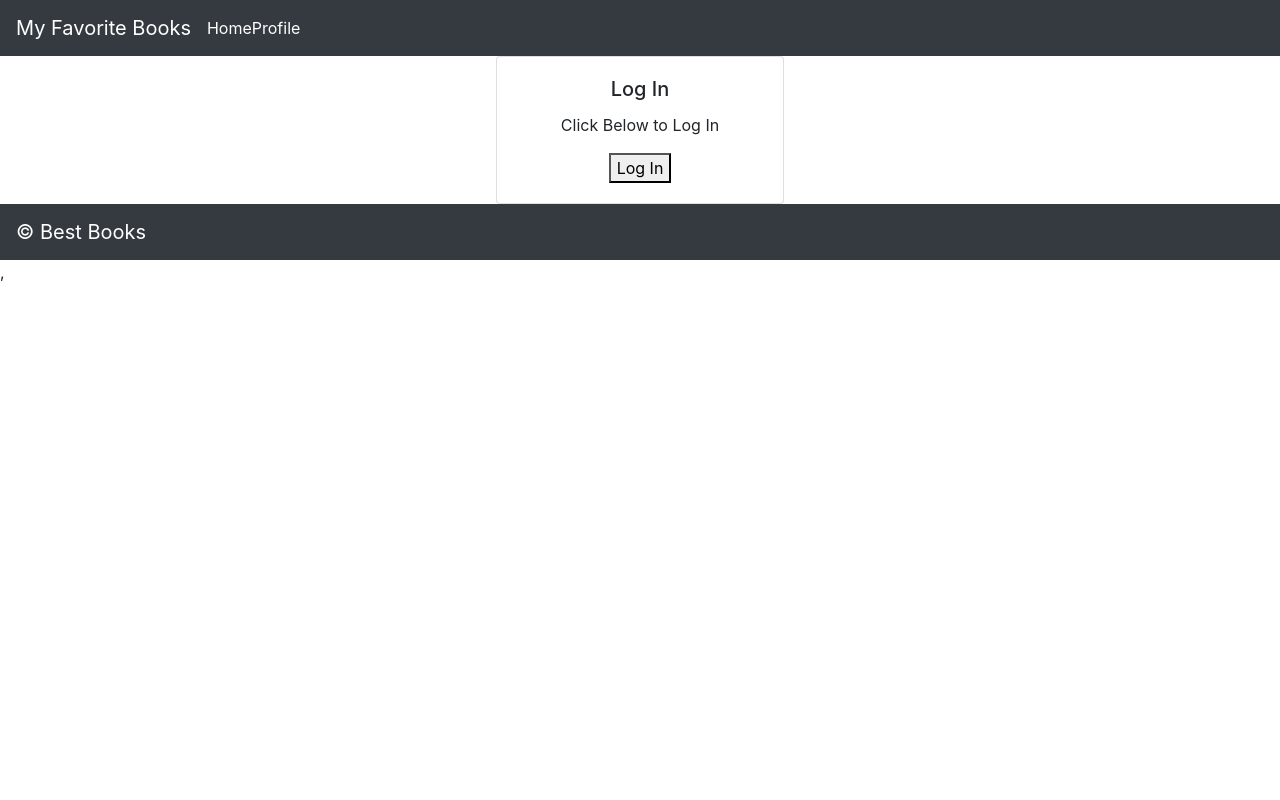
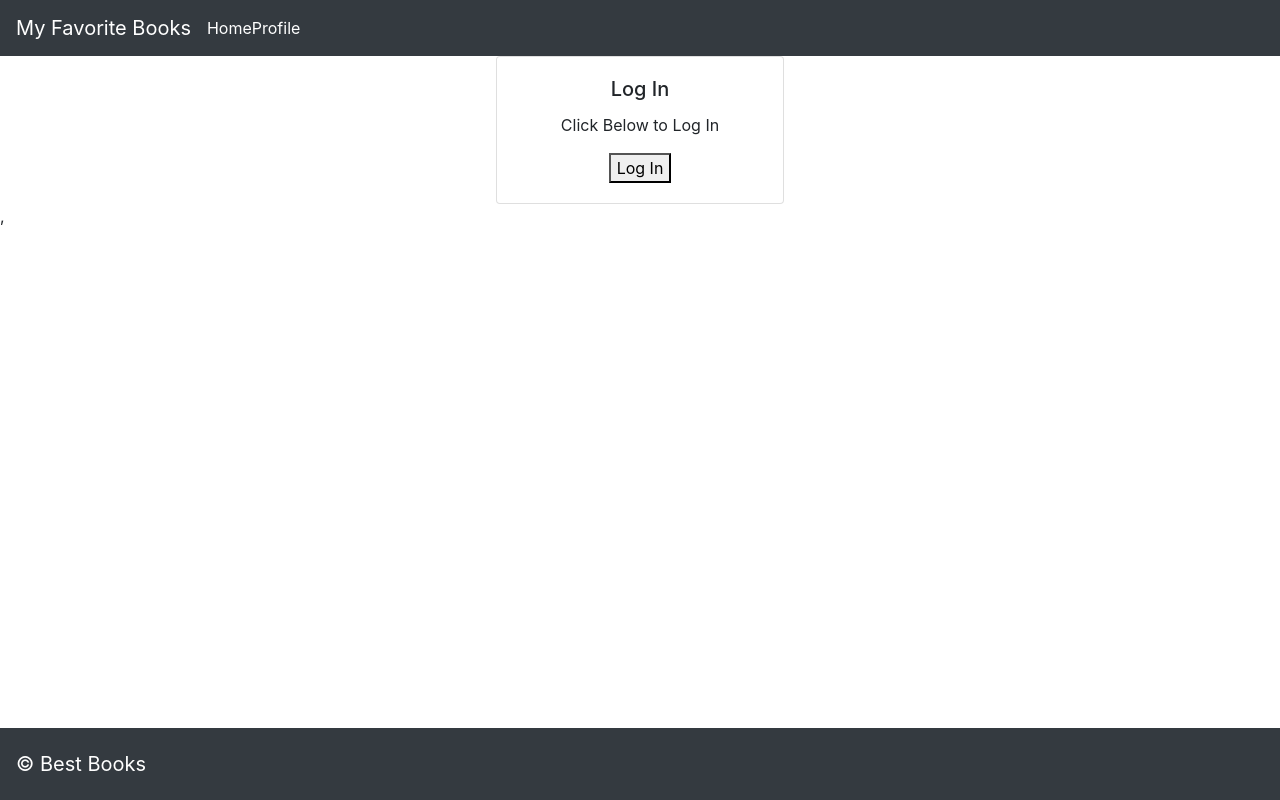
Before and after one commit to hirobius/best-books, a React (Create React App) app: page / in a window 1280 px wide. Built offline with nearby package versions, Linux system fonts and the light colour scheme.

Commit message:
adding css to footer

```diff
--- /dev/null
+++ b/src/Footer.css
@@ -0,0 +1,5 @@
+#footer {
+    position: absolute;
+    bottom: 0;
+    width: 100%;
+  }
--- a/src/Footer.js
+++ b/src/Footer.js
@@ -5,8 +5,8 @@ import Navbar from 'react-bootstrap/Navbar';
 class Footer extends React.Component {
   render() {
     return(
-      <Navbar collapseOnSelect expand="lg" bg="dark" variant="dark">
-        <Navbar.Brand>&copy; Best Books</Navbar.Brand>
+      <Navbar collapseOnSelect expand="lg" bg="dark" variant="dark" className="footer">
+        <Navbar.Brand >&copy; Best Books</Navbar.Brand>
       </Navbar>
     );
   }
--- a/src/Header.js
+++ b/src/Header.js
@@ -14,7 +14,7 @@ class Header extends React.Component {
     return(
       <Navbar collapseOnSelect expand="lg" bg="dark" variant="dark">
         <Navbar.Brand>My Favorite Books</Navbar.Brand>
-        <Link to="/">Home</Link>
+        <Link to="/" >Home</Link>
         <Link to="/profile">Profile</Link>
         {/* {isAuthenticated ? <LogoutButton /> : <LoginButton />} */}
         {/* TODO: if the user is logged in, render the `LogoutButton` - if the user is logged out, render the `LoginButton` */}
--- /dev/null
+++ b/src/index.css
@@ -0,0 +1,9 @@
+.footer{
+    margin-top: 1rem;
+    padding: 1rem;
+    background-color: rgb(235, 195, 64);
+    position: fixed;
+    bottom: 0;
+    left: 0;
+    width: 100%;
+  }
--- a/src/index.js
+++ b/src/index.js
@@ -2,6 +2,7 @@ import React from 'react';
 import ReactDOM from 'react-dom';
 import App from './App';
 import { Auth0Provider } from "@auth0/auth0-react";
+import './index.css'
 
 // TODO: wrap everything in Auth0
 ReactDOM.render(
```
